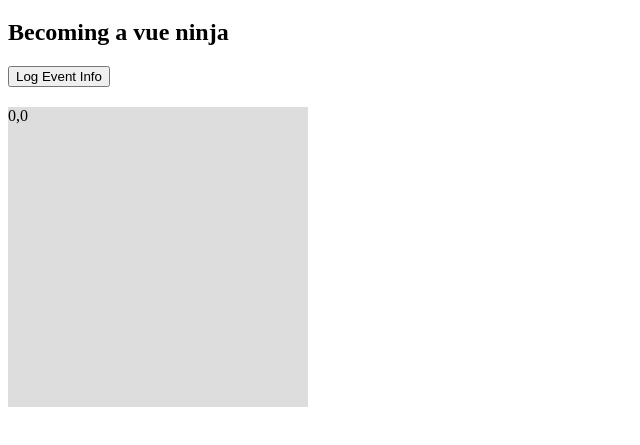
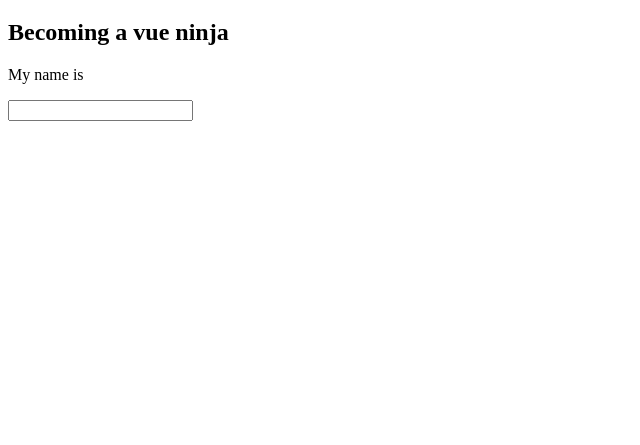
Before and after one commit to Rakibxl/Udemy-Vue-JS, a plain HTML site: page index.html in a window 1280 px wide. Shown: the part 61-506 px from the top of the page, without its empty margins (0-640 px from the left). Drawn offline with nearby package versions, Linux system fonts and the light colour scheme.

Commit message:
Added two way data binding

```diff
--- a/app.js
+++ b/app.js
@@ -2,18 +2,10 @@ new Vue({
     el: '#app',
     data:{
         title: 'Becoming a vue ninja',
-        coords: {
-            x : 0,
-            y : 0
-        }
+        name: ''
+
     },
     methods:{
-            logEvent(e){
-                    console.log(e)
-            },
-            logCoords(e){
-              this.coords.x = e.offsetX
-              this.coords.y = e.offsetY
-            }
-        }
+
+    }
 })
--- a/index.html
+++ b/index.html
@@ -5,23 +5,14 @@
     <meta name="viewport" content="width=device-width, initial-scale=1.0">
     <title>Vue Basics</title>
     <script src="https://cdn.jsdelivr.net/npm/vue/dist/vue.js"></script>
-    <style>
-        .canvas{
-            width: 300px;
-            height: 300px;
-            margin-top: 20px;
-            background: #ddd;
-        }
-    </style>
+
 </head>
 <body>
     <h1>Vue Basics</h1>
     <div id="app">
         <h2>{{title}}</h2>
-        <button @click="logEvent">Log Event Info</button>
-         <div class="canvas" @mousemove="logCoords">
-          {{ coords.x }},{{ coords.y }}
-         </div>
+        <p>My name is {{name}}</p>
+        <input type="text" v-model="name">
     </div>
 
     <script src="app.js"></script>
```
